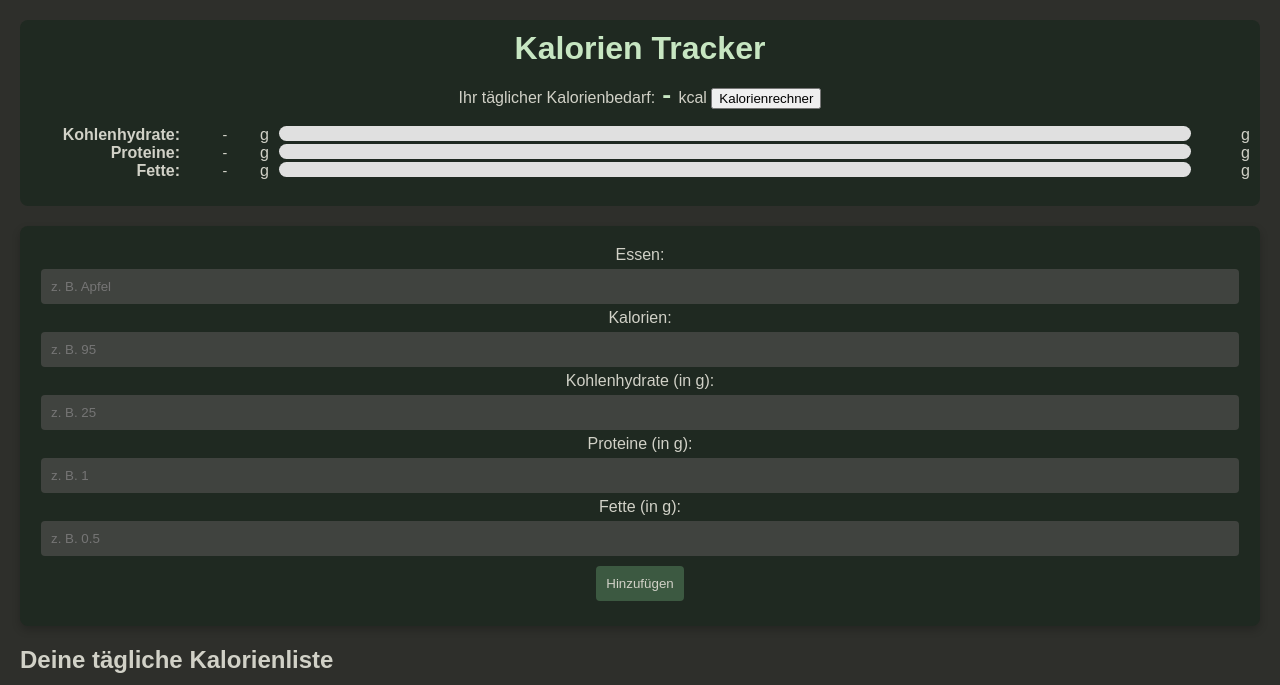
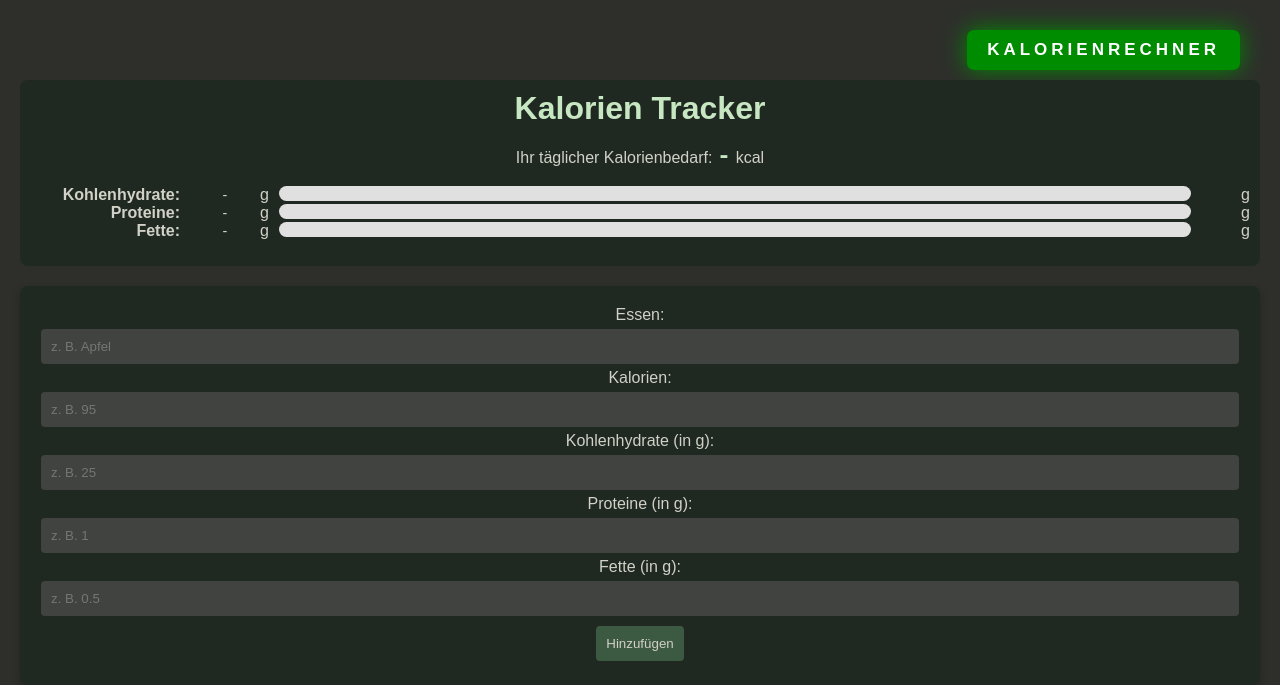
Before and after one commit to markus-schaaf/webproject, a Django app: page /trackerapp/ in a window 1280 px wide. Shown: the top 685 px of the page. Run offline with Django 5.2, Linux system fonts and the light colour scheme.

Commit message:
Button Kalorienrechner

```diff
--- a/trackerapp/templates/Trackerapp.html
+++ b/trackerapp/templates/Trackerapp.html
@@ -145,28 +145,71 @@
             text-align: center;
             font-size: 0.9rem;
         }
-        .custom-button {
-            background-color: #4CAF50;
-            color: white;
+        .kalorienrechner {
             padding: 10px 20px;
-            font-size: 16px;
             border: none;
+            font-size: 17px;
+            color: #fff;
+            border-radius: 7px;
+            letter-spacing: 4px;
+            font-weight: 700;
+            text-transform: uppercase;
+            transition: 0.5s;
+            transition-property: box-shadow;
+        }
+        .kalorienrechner {
+            background: rgb(0,140,0);
+            box-shadow: 0 0 25px rgb(0,140,0);
+        }
+        .kalorienrechner:hover {
+            box-shadow: 0 0 5px rgb(0,140,0),
+                        0 0 25px rgb(0,140,0),
+                        0 0 50px rgb(0,140,0),
+                        0 0 100px rgb(0,140,0);
+        }
+        .top-bar {
+            color: #333; /* Dunkle Schrift */
+            padding: 10px 20px;
+            display: flex;
+            justify-content: flex-end; /* Platzierung von Elementen: links und rechts */
+            align-items: center; /* Vertikale Ausrichtung */
+        }
+        .button-group button {
+            margin: 5px;
+            padding: 10px 20px;
+            border: 1px solid #ddd;
+            background-color: #40433f; /* Dunkleres Grau für bessere Lesbarkeit */
+            color: #d1d1c7; /* Schriftfarbe leichtes Grau */
+            cursor: pointer;
             border-radius: 5px;
-            cursor: pointer;
+            transition: background-color 0.3s, color 0.3s; /* Weicher Übergang */
         }
-        .custom-button:hover {
-            background-color: #45a049;
+
+        .button-group button:hover {
+            background-color: #4a6b4f; /* Leichtes Grün beim Hover */
+            color: white; /* Bessere Sichtbarkeit */
         }
+
+        .button-group button.active {
+            background-color: #4CAF50; /* Grün für ausgewählte Buttons */
+            color: white; /* Weiße Schrift für Kontrast */
+            border: 1px solid #4CAF50;
+        }
+
+
     </style>
 </head>
 <body>
     <!-- Hauptansicht -->
+    <div class="top-bar">
+        <button class="kalorienrechner">Kalorienrechner</button>
+    </div>
+
     <header>
         <h1>Kalorien Tracker</h1>
         <p id="calorie-info">
             <span>Ihr täglicher Kalorienbedarf:</span>
             <span id="remaining-calories" style="font-family: 'Courier New', monospace; font-size: 1.5rem;">-</span> kcal
-            <button class="kalorienrechner" onclick="alert('Button geklickt!')">Kalorienrechner</button>
         </p>
 
         <p id="macro-info">
@@ -249,6 +292,33 @@
     <div id="calorie-form" class="center" style="display: none;">
         <form id="user-form">
             <h2>Berechnen Sie Ihren täglichen Kalorienbedarf</h2>
+
+            <!-- Geschlecht -->
+            <label>Geschlecht:</label>
+            <div id="gender-buttons" class="button-group">
+                <button type="button" data-value="male">Männlich</button>
+                <button type="button" data-value="female">Weiblich</button>
+            </div>
+
+            <!-- Aktivität -->
+            <label>Tägliche Aktivität:</label>
+            <div id="activity-buttons" class="button-group">
+                <button type="button" data-value="1.2">Wenig oder keine Bewegung</button>
+                <button type="button" data-value="1.375">Leicht aktiv</button>
+                <button type="button" data-value="1.55">Moderat aktiv</button>
+                <button type="button" data-value="1.725">Sehr aktiv</button>
+                <button type="button" data-value="1.9">Extrem aktiv</button>
+            </div>
+
+            <!-- Ziel -->
+            <label>Ziel:</label>
+            <div id="goal-buttons" class="button-group">
+                <button type="button" data-value="lose">Abnehmen</button>
+                <button type="button" data-value="maintain">Gewicht halten</button>
+                <button type="button" data-value="gain">Zunehmen</button>
+            </div>
+
+
             <label for="weight">Wie schwer sind Sie? (in kg)</label>
             <input type="number" id="weight" placeholder="z. B. 70" required>
             <label for="age">Wie alt sind Sie? (in Jahren)</label>
@@ -281,18 +351,60 @@
             header.style.display = 'none';        // Header ausblenden
         });
 
+        // Auswahl der Buttons vorbereiten
+        let selectedGender = null;
+        let selectedActivity = null;
+        let selectedGoal = null;
+
+        setupButtonGroup('gender-buttons', value => {
+            selectedGender = value;
+        });
+        setupButtonGroup('activity-buttons', value => {
+            selectedActivity = parseFloat(value);
+        });
+        setupButtonGroup('goal-buttons', value => {
+            selectedGoal = value;
+        });
+
+        // Hilfsfunktion zur Aktivierung der Buttons
+        function setupButtonGroup(groupId, callback) {
+            const buttons = document.querySelectorAll(`#${groupId} button`);
+            buttons.forEach(button => {
+                button.addEventListener('click', () => {
+                    buttons.forEach(btn => btn.classList.remove('active'));
+                    button.classList.add('active');
+                    callback(button.getAttribute('data-value'));
+                });
+            });
+        }
 
         // Benutzerformular zur Berechnung des Kalorienbedarfs
         userForm.addEventListener('submit', function (event) {
             event.preventDefault();
 
             const weight = parseFloat(document.getElementById('weight').value);
-            const age = parseFloat(document.getElementById('age').value, 10);
-            const height = parseFloat(document.getElementById('height').value, 10);
+            const age = parseFloat(document.getElementById('age').value);
+            const height = parseFloat(document.getElementById('height').value);
+            // Geschlecht, Aktivitätslevel und Ziel aus den ausgewählten Radio-Buttons holen
+            const gender = document.querySelector('input[name="gender"]:checked')?.value;
+            const activity = parseFloat(document.querySelector('input[name="activity"]:checked')?.value);
+            const goal = document.querySelector('input[name="goal"]:checked')?.value;
 
-            if (weight && age && height) {
-                // Kalorienbedarf berechnen (Mifflin-St Jeor Formel)
-                dailyCalories = Math.round(10 * weight + 6.25 * height - 5 * age + 5); // Männer
+
+            if (weight && age && height && selectedGender && selectedActivity && selectedGoal) {
+                // Berechnung des Grundumsatzes (BMR)
+                let bmr = selectedGender === 'male'
+                    ? 10 * weight + 6.25 * height - 5 * age + 5
+                    : 10 * weight + 6.25 * height - 5 * age - 161;
+
+                // Aktivitätslevel berücksichtigen
+                let totalCalories = bmr * selectedActivity;
+
+                // Ziel anpassen
+                if (selectedGoal === 'lose') totalCalories -= 300; // Abnehmen
+                if (selectedGoal === 'gain') totalCalories += 300; // Zunehmen
+
+                dailyCalories = Math.round(totalCalories);
                 remainingCalories.textContent = dailyCalories;
 
                 // Makronährstoffe berechnen
```
